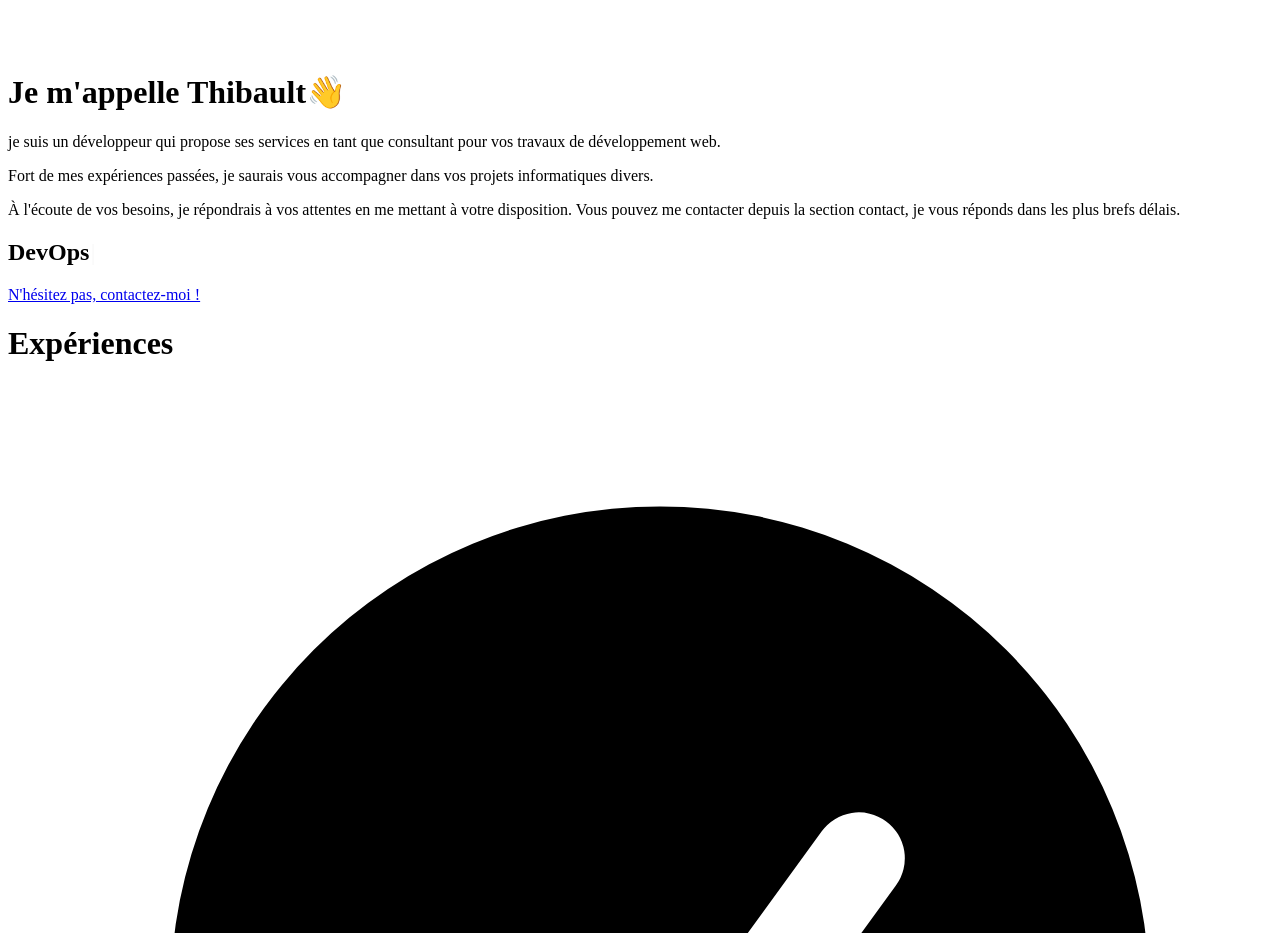
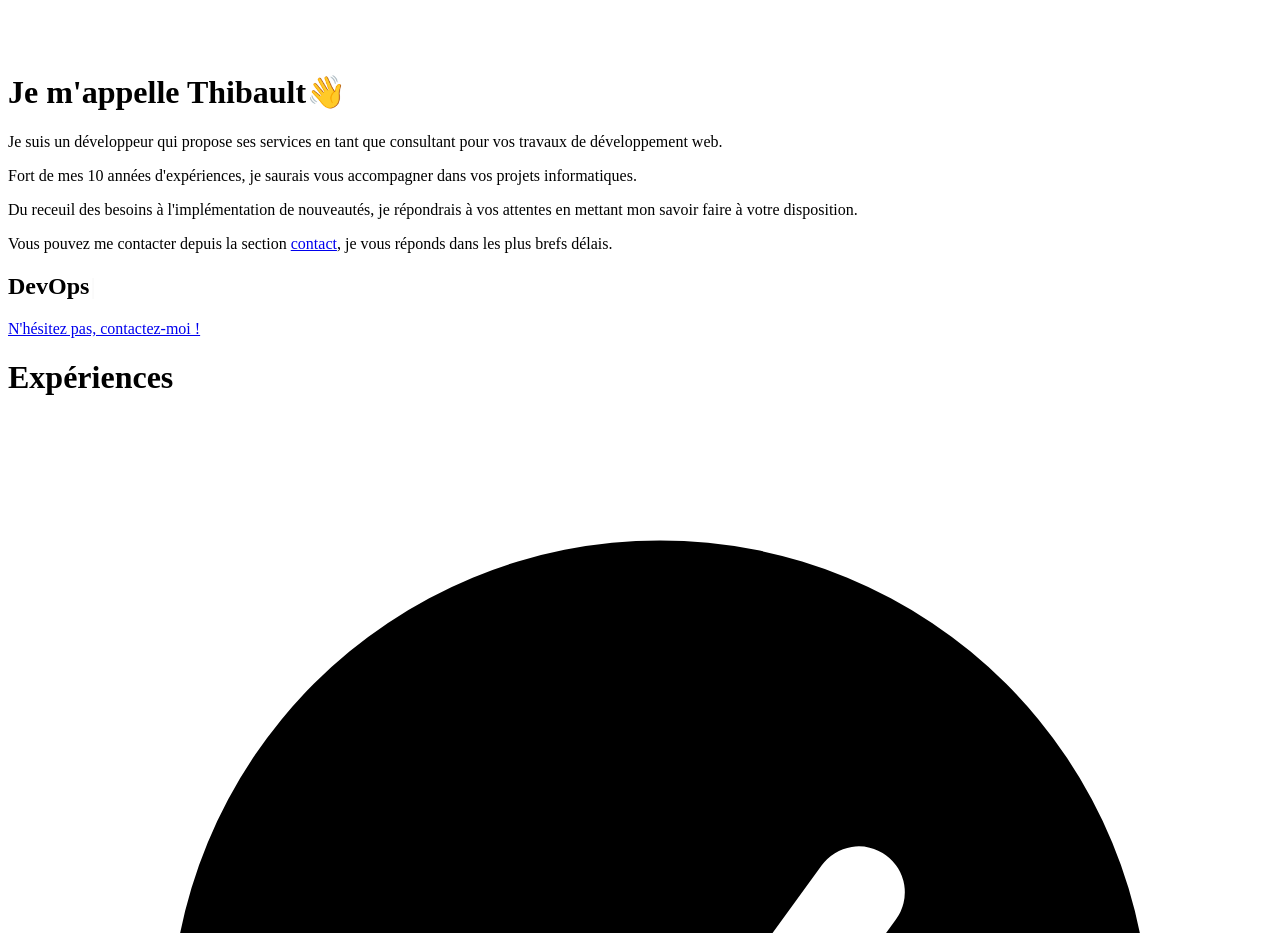
Before and after one commit to tib0/tib0-portfolio, a Next.js app: page / in a window 1280 px wide. Shown: the part 7180-8113 px from the top of the page. Built offline with nearby package versions, Linux system fonts and the light colour scheme.

Commit message:
Update contents
 - Rework infos text
 - Add link on 'contact' word

```diff
--- a/components/infos-content.tsx
+++ b/components/infos-content.tsx
@@ -11,7 +11,7 @@ const InfosContent = () => {
             </span>
           </h1>
           <p className="pt-8 text-base user-select-none">
-            {`je suis un `}
+            {`Je suis un `}
             <span className="font-bold text-lg leading-5">développeur</span>
             {` qui propose ses services en tant que `}
             <span className="font-bold text-lg leading-5">consultant</span>
@@ -20,17 +20,24 @@ const InfosContent = () => {
             {`. `}
           </p>
           <p className="pt-2 text-base user-select-none">
-            {`Fort de mes `}
+            {`Fort de mes 10 années d'`}
             <span className="font-bold text-lg leading-5">expériences</span>
-            {` passées, je saurais vous `}
+            {`, je saurais vous `}
             <span className="font-bold text-lg leading-5">accompagner</span>
-            {` dans vos projets informatiques divers.`}
+            {` dans vos projets informatiques.`}
           </p>
           <p className="pt-2 text-base user-select-none">
-            {`À l'écoute de vos besoins, je répondrais à vos attentes en me mettant `}
-            <span className="font-bold text-lg leading-5">à votre disposition</span>
-            {`. Vous pouvez me contacter depuis la section `}
-            <span className="font-bold text-lg leading-5">contact</span>
+            {`Du receuil des besoins à l'implémentation de nouveautés, je répondrais à `}
+            <span className="font-bold text-lg leading-5">vos attentes</span>
+            {` en mettant `}
+            <span className="font-bold text-lg leading-5">mon savoir faire</span>
+            {` à votre disposition.`}
+          </p>
+          <p className="pt-2 text-base user-select-none">
+            {`Vous pouvez me contacter depuis la section `}
+            <span className="font-bold text-lg leading-5">
+              <Link role="button" href="/#contact">contact</Link>
+            </span>
             {`, je vous réponds dans les plus brefs délais.`}
           </p>
           <div className="w-full py-4">
@@ -38,7 +45,7 @@ const InfosContent = () => {
               <Typewriter
                 options={{
                   wrapperClassName: "text-lg user-select-none",
-                  strings: ["Fullstack", "DevOps", "React", ".Net", "Java", "SQL", "AWS", "Netlify", "Linux", "Google Search Console", "Ansible", "Tesseract", "Docker", "Red Hat", "Shell", "Oracle", "Excel", "Google Ad Word"],
+                  strings: ["Fullstack", "DevOps", "React", ".Net", "Java", "SQL", "AWS", "PaaS", "Linux", "Google Search Console", "Ansible", "Tesseract", "Docker", "Red Hat", "Shell", "Oracle", "GraphQL", "Excel", "Google Ad Word"],
                   autoStart: true,
                   loop: true,
                 }}
```
Also changed, not shown: components/meta.tsx (+1 -1 lines).
